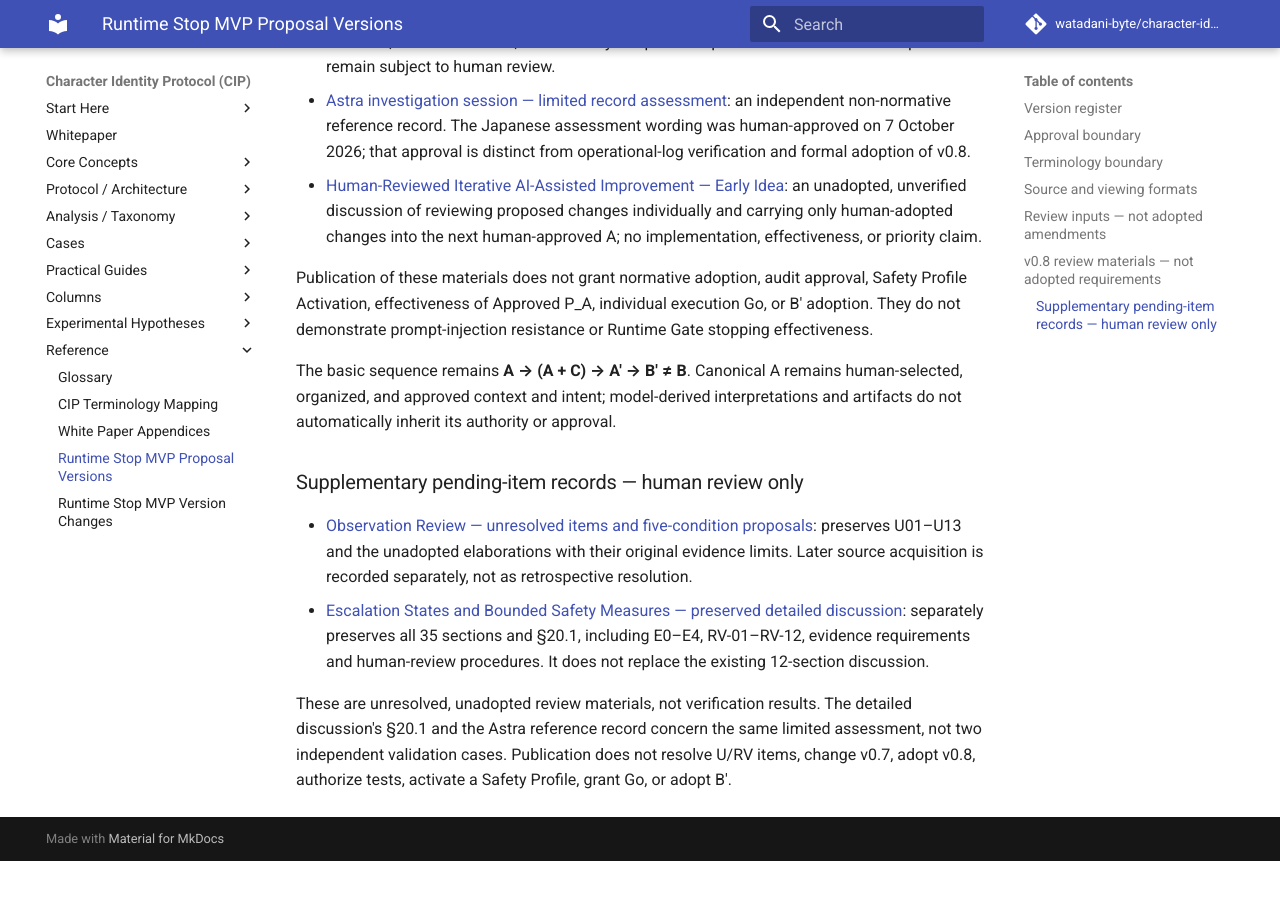
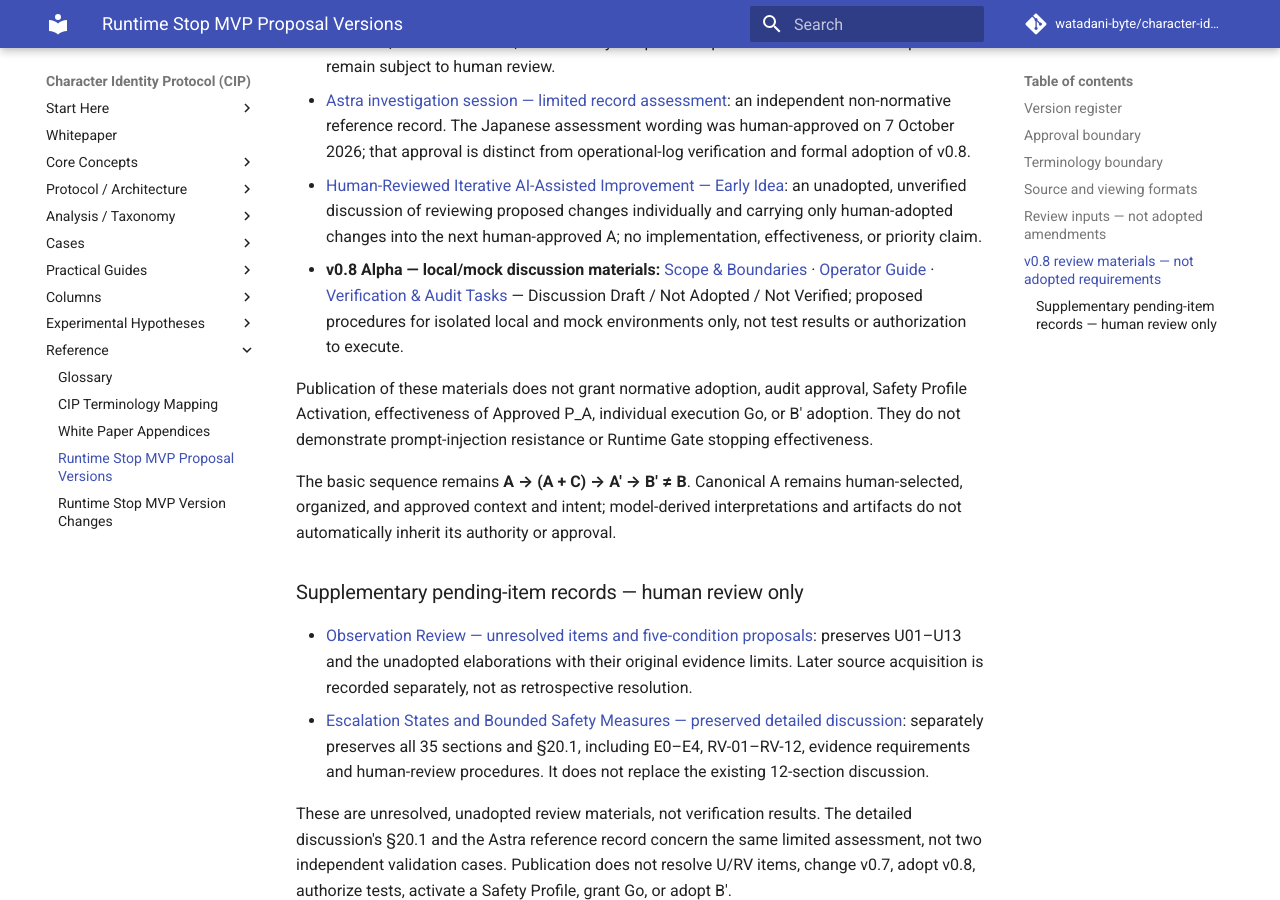
Before and after one commit to watadani-byte/character-identity-protocol, an MkDocs documentation site: the page built from docs/proposals/runtime_stop_mvp/index.md, in a window 1280 px wide and 900 px high, scrolled down 3085 px. Built offline with MkDocs 1.6.1 and Material for MkDocs 9.7.7, drawn with Linux system fonts in a browser that asks for light colours; comment, search, counter and statistics services are not loaded; before the commit the page ends 3946 px from its top, so only the background shows below that.

Commit message:
docs: add link to v0.8 alpha review docs in index.md
docs: add link to v0.8 alpha review docs in index.md

```diff
--- a/docs/proposals/runtime_stop_mvp/index.md
+++ b/docs/proposals/runtime_stop_mvp/index.md
@@ -60,6 +60,7 @@ The following are independent human-review discussion materials and non-normativ
 - [Escalation States and Bounded Safety Measures — Discussion Draft](v0.8/escalation_and_bounded_continuation_discussion.md): an unadopted discussion of pre-start readiness failures, post-start escalation, bounded safety measures, evidence, human handover, and recovery. Proposed requirements and unresolved questions remain subject to human review.
 - [Astra investigation session — limited record assessment](v0.8/astra_limited_record_review_2026-10-07.md): an independent non-normative reference record. The Japanese assessment wording was human-approved on 7 October 2026; that approval is distinct from operational-log verification and formal adoption of v0.8.
 - [Human-Reviewed Iterative AI-Assisted Improvement — Early Idea](v0.8/human_reviewed_iterative_improvement_idea.md): an unadopted, unverified discussion of reviewing proposed changes individually and carrying only human-adopted changes into the next human-approved A; no implementation, effectiveness, or priority claim.
+- **v0.8 Alpha — local/mock discussion materials:** [Scope & Boundaries](../../v0.8-alpha/CIP_PAL_v0.8_Alpha_Specification_Scope_Boundaries_2026-10-16.md) · [Operator Guide](../../v0.8-alpha/CIP_PAL_v0.8_Alpha_Operator_Guide_Restrictions_Limits_2026-10-16.md) · [Verification & Audit Tasks](../../v0.8-alpha/CIP_PAL_v0.8_Alpha_Verification_Audit_Tasks_2026-10-16.md) — Discussion Draft / Not Adopted / Not Verified; proposed procedures for isolated local and mock environments only, not test results or authorization to execute.
 
 Publication of these materials does not grant normative adoption, audit approval, Safety Profile Activation, effectiveness of Approved P_A, individual execution Go, or B′ adoption. They do not demonstrate prompt-injection resistance or Runtime Gate stopping effectiveness.
 
```
